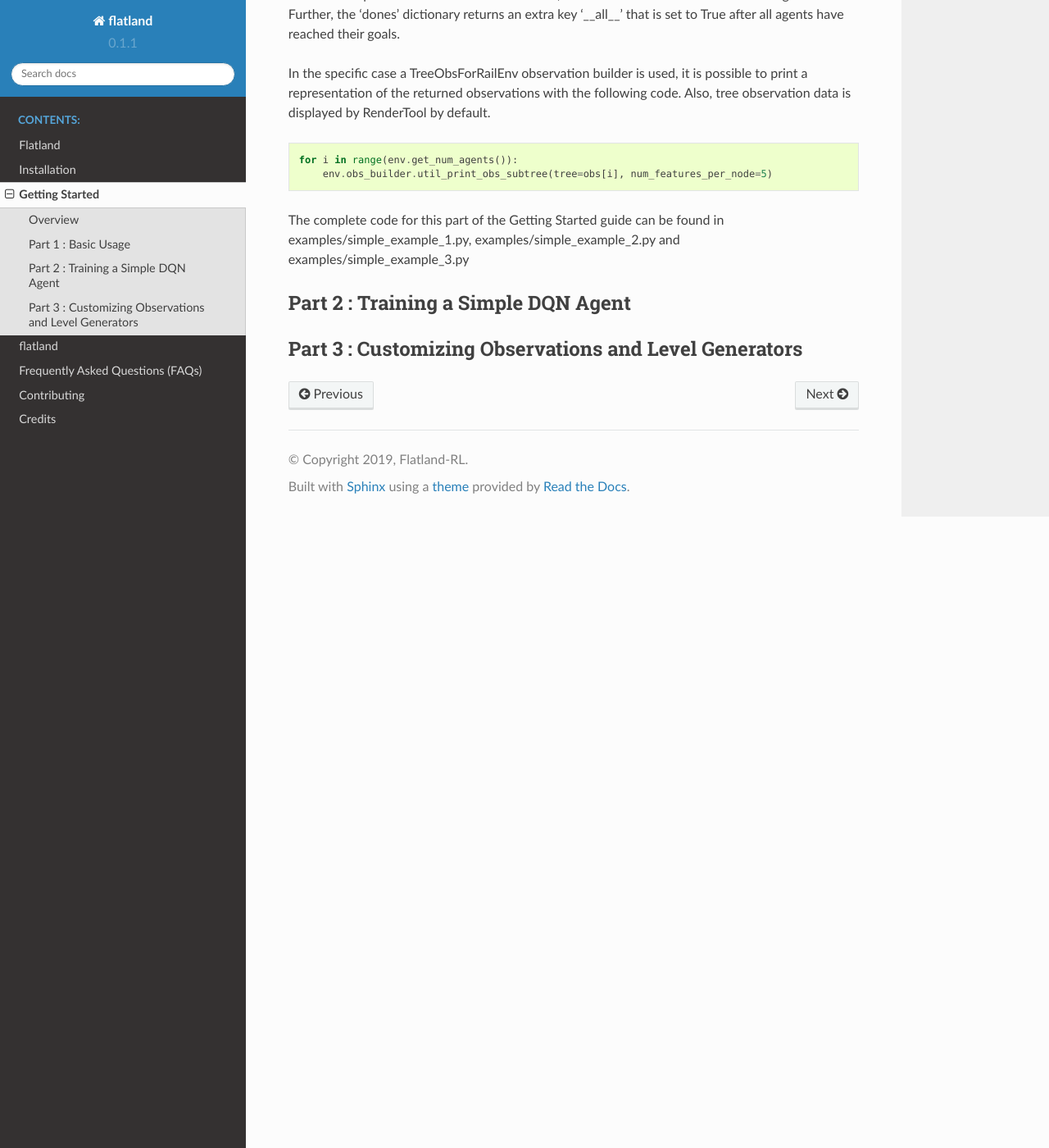
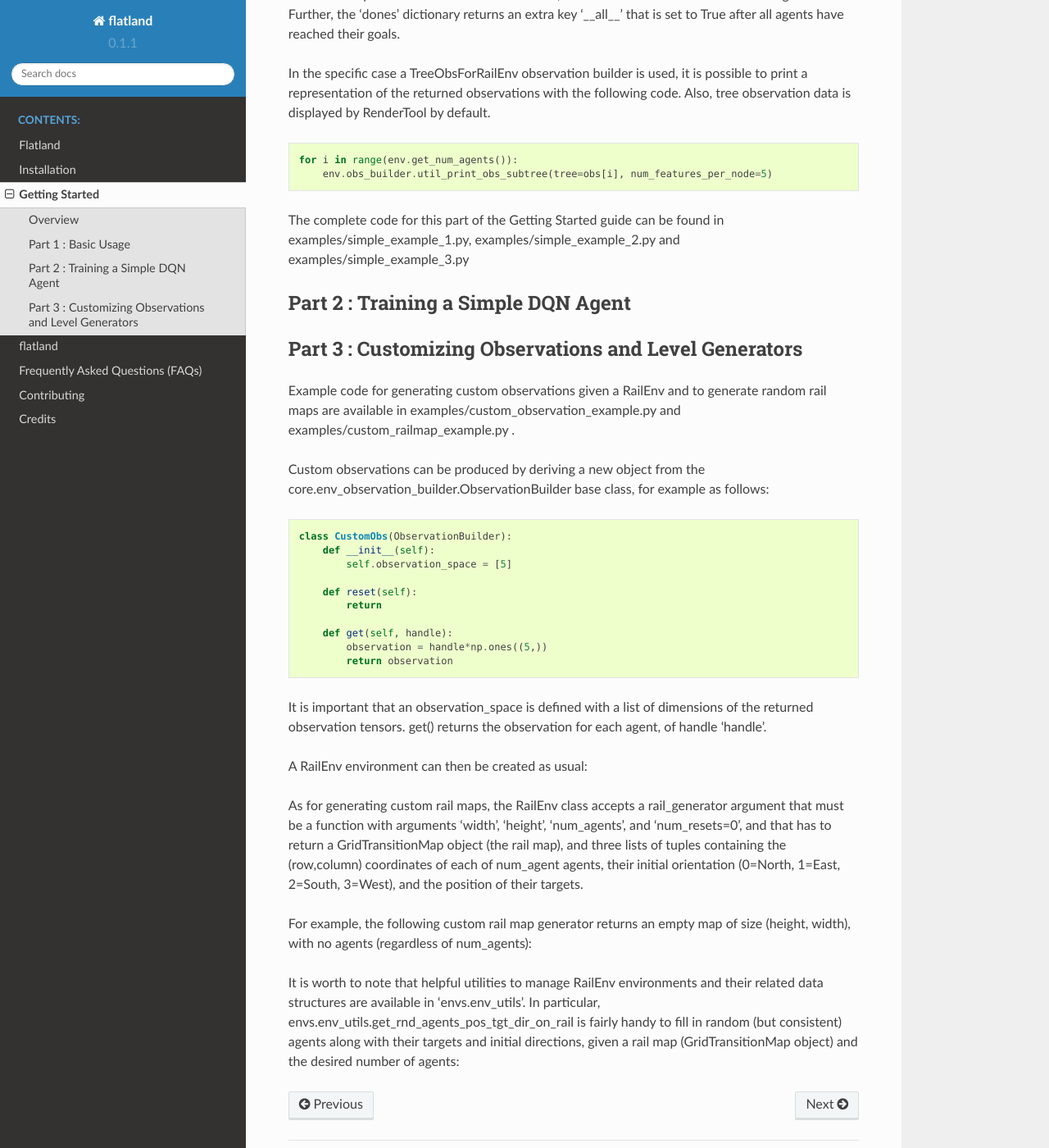
Before and after one commit to flatland-association/flatland-rl, a Sphinx documentation site: the page built from docs/gettingstarted.rst, in a window 1280 px wide and 1400 px high, scrolled down 1776 px. Shown: the whole window at 82% size. Built offline with Sphinx 7.4.7 and the Read the Docs theme 2.0.0, drawn with Linux system fonts in a browser that asks for light colours.

Commit message:
Update gettingstarted.rst

```diff
--- a/docs/gettingstarted.rst
+++ b/docs/gettingstarted.rst
@@ -119,3 +119,74 @@ Part 2 : Training a Simple DQN Agent
 
 Part 3 : Customizing Observations and Level Generators
 --------------
+
+Example code for generating custom observations given a RailEnv and to generate
+random rail maps are available in examples/custom_observation_example.py and
+examples/custom_railmap_example.py .
+
+Custom observations can be produced by deriving a new object from the
+core.env_observation_builder.ObservationBuilder base class, for example as follows:
+
+.. code-block:: python
+
+    class CustomObs(ObservationBuilder):
+        def __init__(self):
+            self.observation_space = [5]
+
+        def reset(self):
+            return
+
+        def get(self, handle):
+            observation = handle*np.ones((5,))
+            return observation
+
+It is important that an observation_space is defined with a list of dimensions
+of the returned observation tensors. get() returns the observation for each agent,
+of handle 'handle'.
+
+A RailEnv environment can then be created as usual:
+
+.. code-block: python
+
+    env = RailEnv(width=7,
+                  height=7,
+                  rail_generator=random_rail_generator(),
+                  number_of_agents=3,
+                  obs_builder_object=CustomObs())
+
+As for generating custom rail maps, the RailEnv class accepts a rail_generator
+argument that must be a function with arguments 'width', 'height', 'num_agents',
+and 'num_resets=0', and that has to return a GridTransitionMap object (the rail map),
+and three lists of tuples containing the (row,column) coordinates of each of
+num_agent agents, their initial orientation (0=North, 1=East, 2=South, 3=West),
+and the position of their targets.
+
+For example, the following custom rail map generator returns an empty map of
+size (height, width), with no agents (regardless of num_agents):
+
+.. code-block: python
+
+    def custom_rail_generator():
+        def generator(width, height, num_agents=0, num_resets=0):
+            rail_trans = RailEnvTransitions()
+            grid_map = GridTransitionMap(width=width, height=height, transitions=rail_trans)
+            rail_array = grid_map.grid
+            rail_array.fill(0)
+
+            agents_positions = []
+            agents_direction = []
+            agents_target = []
+
+            return grid_map, agents_positions, agents_direction, agents_target
+        return generator
+
+It is worth to note that helpful utilities to manage RailEnv environments and their
+related data structures are available in 'envs.env_utils'. In particular,
+envs.env_utils.get_rnd_agents_pos_tgt_dir_on_rail is fairly handy to fill in
+random (but consistent) agents along with their targets and initial directions,
+given a rail map (GridTransitionMap object) and the desired number of agents:
+
+.. code-block: python
+    agents_position, agents_direction, agents_target = get_rnd_agents_pos_tgt_dir_on_rail(
+        rail_map,
+        num_agents)
```
